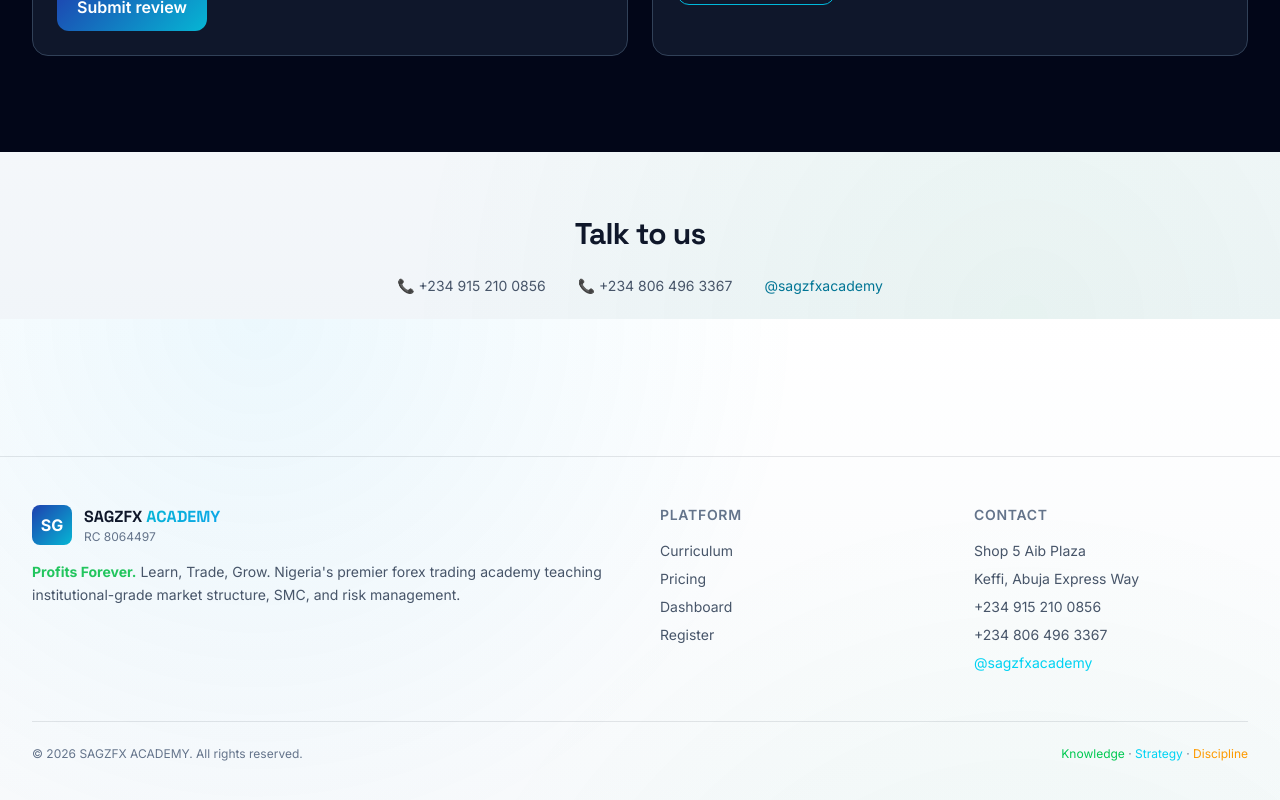
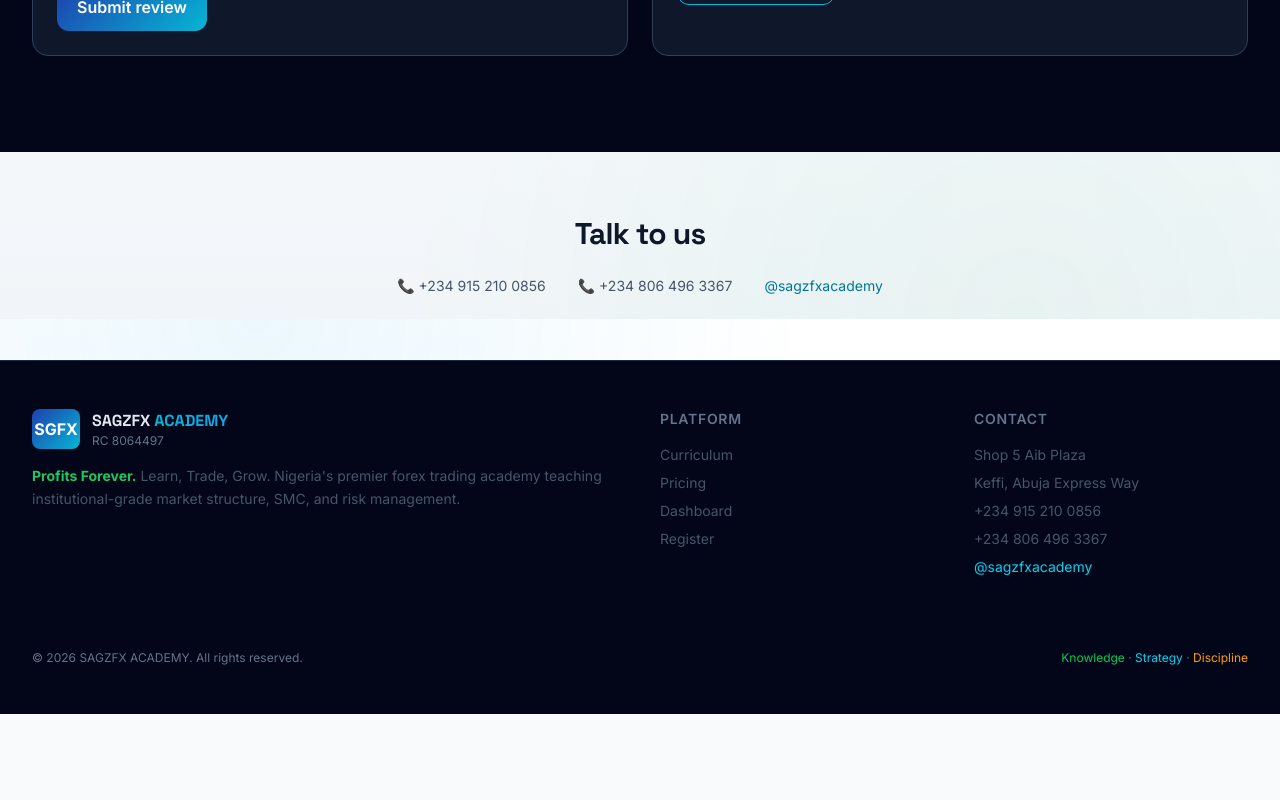
Before and after one commit to asobuilds/sagzfx-academy-platform, a Next.js app in the folder frontend/: page / in a window 1280 px wide. Shown: the part 3681-4481 px from the top of the page. After the commit the page ends 4395 px from the top, so only its background shows below. Built offline with nearby package versions, Linux system fonts and the light colour scheme; no server answers.

Commit message:
style: extend dark landing treatment through footer

```diff
--- a/frontend/src/components/Footer.tsx
+++ b/frontend/src/components/Footer.tsx
@@ -2,15 +2,15 @@ import Link from "next/link";
 
 export default function Footer() {
   return (
-    <footer className="mt-24 border-t" style={{ borderColor: "var(--border-subtle)" }}>
+    <footer className="border-t border-slate-800 bg-slate-950 text-slate-200">
       <div className="max-w-7xl mx-auto px-4 md:px-8 py-12">
         <div className="grid grid-cols-1 md:grid-cols-4 gap-10">
 
           {/* Brand column */}
           <div className="md:col-span-2 space-y-4">
             <div className="flex items-center gap-3">
-              <div className="w-10 h-10 rounded-lg brand-gradient flex items-center justify-center font-bold text-white">
-                SG
+              <div className="w-12 h-10 rounded-lg brand-gradient flex items-center justify-center font-bold text-white">
+                SGFX
               </div>
               <div>
                 <div className="font-bold" style={{ fontFamily: "var(--font-space-grotesk)" }}>
```
